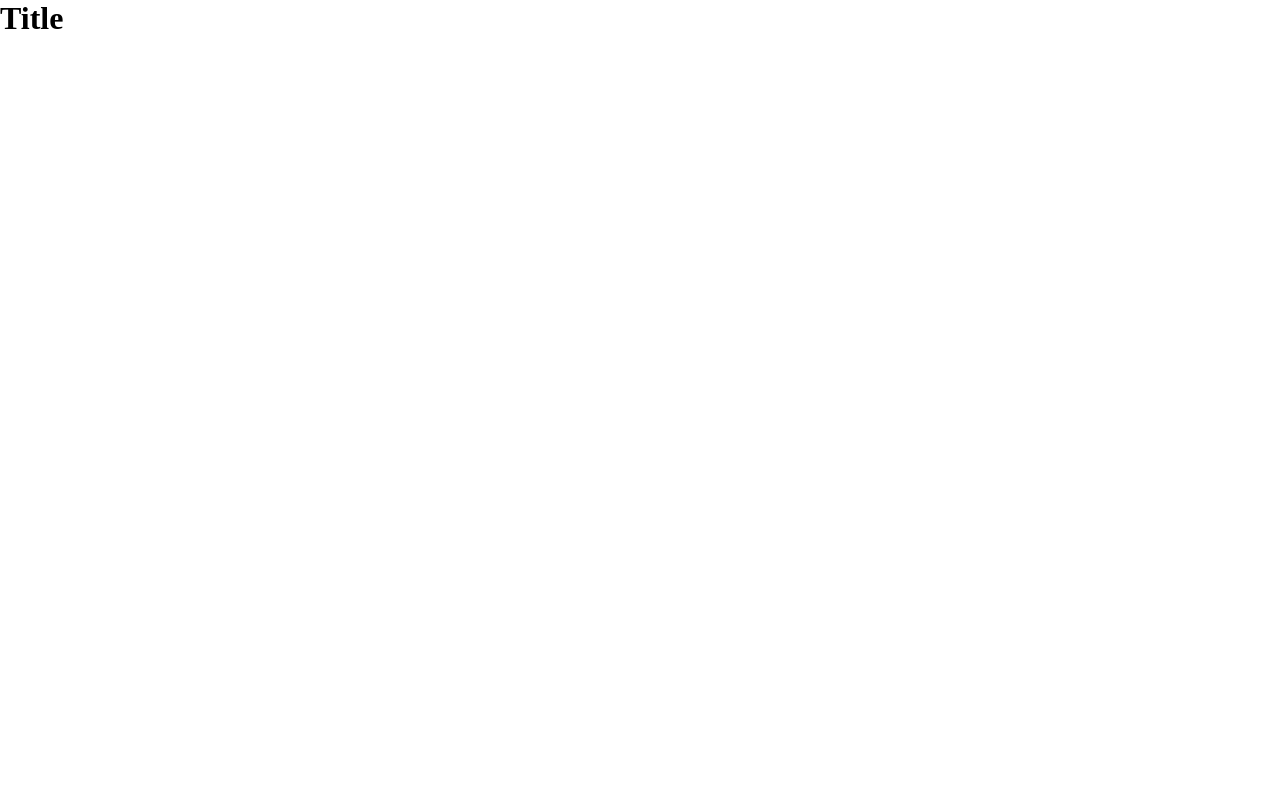
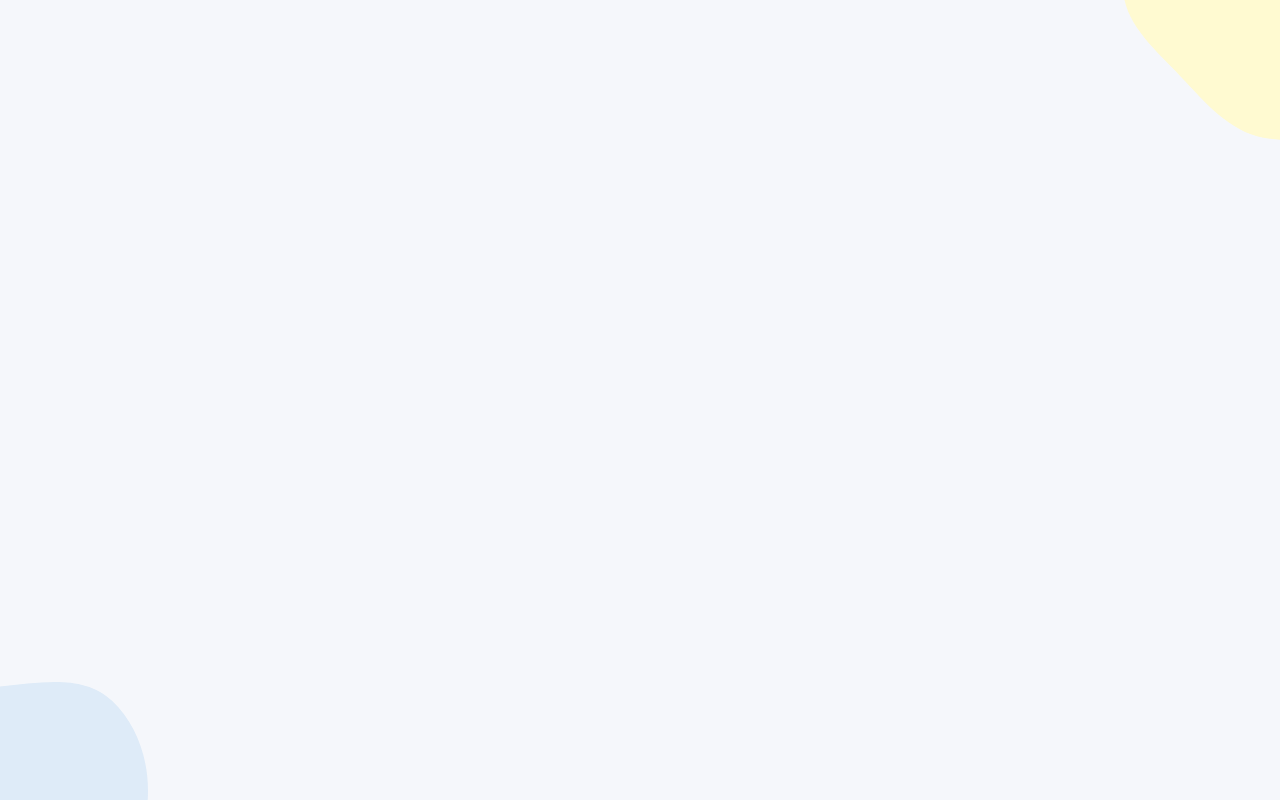
Before and after one commit to wbsantiago/quizzical-app, a React (Vite) app: page / in a window 1280 px wide. Built offline with nearby package versions, Linux system fonts and the light colour scheme.

Commit message:
background done

```diff
--- a/index.html
+++ b/index.html
@@ -3,8 +3,11 @@
   <head>
     <meta charset="UTF-8" />
     <link rel="icon" type="image/svg+xml" href="/quiz-icon.svg" />
+    <link rel="preconnect" href="https://fonts.googleapis.com">
+    <link rel="preconnect" href="https://fonts.gstatic.com" crossorigin>
+    <link href="https://fonts.googleapis.com/css2?family=Inter&family=Karla:wght@700&display=swap" rel="stylesheet">
     <meta name="viewport" content="width=device-width, initial-scale=1.0" />
-    <title>Vite + React</title>
+    <title>Quizzical App</title>
   </head>
   <body>
     <div id="root"></div>
--- a/src/App.css
+++ b/src/App.css
@@ -0,0 +1,8 @@
+:root {
+  --bg-white: #F5F7FB;
+  --bg-blue: #DEEBF8;
+}
+
+.App {
+
+}
--- a/src/App.jsx
+++ b/src/App.jsx
@@ -5,7 +5,6 @@ function App() {
 
   return (
     <div className="App">
-      <h1>Title</h1>
     </div>
   )
 }
--- a/src/index.css
+++ b/src/index.css
@@ -2,4 +2,8 @@
   margin: 0;
   padding: 0;
   box-sizing: border-box;
+  background-color: var(--bg-white);
+  background-image: url("./assets/blobs.svg"), url("./assets/blobs2.svg");
+  background-repeat: no-repeat, no-repeat;
+  background-position: right top, 0% calc( 100% + 100vh );
 }
```
Also changed, not shown: src/assets/blobs.svg (added), src/assets/blobs2.svg (added), src/main.jsx (line endings or trailing spaces).
